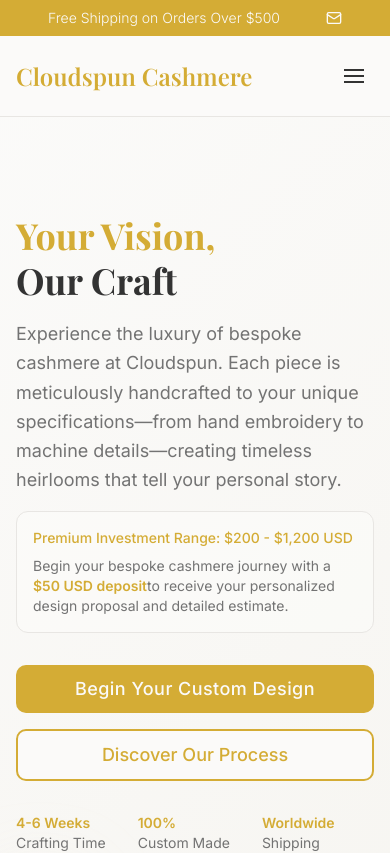
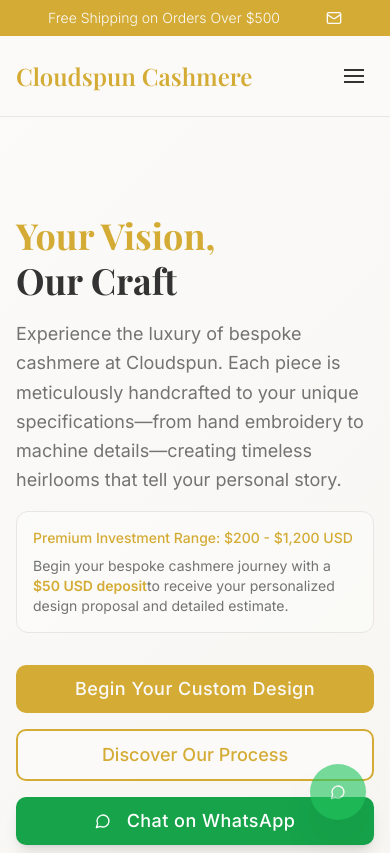
Before and after one commit to AustiAmbhastha/bespoke-cashmere-creations, a React (Vite) app: page / in a window 390 px wide. Shown: the top 853 px of the page. Built offline with nearby package versions, Linux system fonts and the light colour scheme.

Commit message:
Add WhatsApp chat button
Add WhatsApp chat button with provided number.

```diff
--- a/src/App.tsx
+++ b/src/App.tsx
@@ -3,6 +3,7 @@ import { Toaster as Sonner } from "@/components/ui/sonner";
 import { TooltipProvider } from "@/components/ui/tooltip";
 import { QueryClient, QueryClientProvider } from "@tanstack/react-query";
 import { BrowserRouter, Routes, Route } from "react-router-dom";
+import FloatingWhatsApp from "@/components/ui/floating-whatsapp";
 import Index from "./pages/Index";
 import OurCreations from "./pages/OurCreations";
 import BespokeShawls from "./pages/BespokeShawls";
@@ -47,6 +48,7 @@ const App = () => (
           {/* ADD ALL CUSTOM ROUTES ABOVE THE CATCH-ALL "*" ROUTE */}
           <Route path="*" element={<NotFound />} />
         </Routes>
+        <FloatingWhatsApp phoneNumber="+919718807399" />
       </BrowserRouter>
     </TooltipProvider>
   </QueryClientProvider>
--- /dev/null
+++ b/src/components/ui/floating-whatsapp.tsx
@@ -0,0 +1,30 @@
+import { MessageCircle } from "lucide-react";
+import { Button } from "@/components/ui/button";
+
+interface FloatingWhatsAppProps {
+  phoneNumber: string;
+  message?: string;
+}
+
+const FloatingWhatsApp = ({
+  phoneNumber,
+  message = "Hello! I'm interested in your bespoke cashmere services."
+}: FloatingWhatsAppProps) => {
+  const handleWhatsAppClick = () => {
+    const encodedMessage = encodeURIComponent(message);
+    const whatsappUrl = `https://wa.me/${phoneNumber.replace(/[^\d]/g, '')}?text=${encodedMessage}`;
+    window.open(whatsappUrl, '_blank');
+  };
+
+  return (
+    <Button
+      onClick={handleWhatsAppClick}
+      className="fixed bottom-6 right-6 z-50 w-14 h-14 rounded-full bg-green-500 hover:bg-green-600 text-white shadow-2xl hover:shadow-3xl transition-all duration-300 animate-pulse hover:animate-none p-0"
+      size="icon"
+    >
+      <MessageCircle className="w-6 h-6" />
+    </Button>
+  );
+};
+
+export default FloatingWhatsApp;
--- /dev/null
+++ b/src/components/ui/whatsapp-button.tsx
@@ -0,0 +1,33 @@
+import { MessageCircle } from "lucide-react";
+import { Button } from "@/components/ui/button";
+
+interface WhatsAppButtonProps {
+  phoneNumber: string;
+  message?: string;
+  className?: string;
+}
+
+const WhatsAppButton = ({
+  phoneNumber,
+  message = "Hello! I'm interested in your bespoke cashmere services.",
+  className
+}: WhatsAppButtonProps) => {
+  const handleWhatsAppClick = () => {
+    const encodedMessage = encodeURIComponent(message);
+    const whatsappUrl = `https://wa.me/${phoneNumber.replace(/[^\d]/g, '')}?text=${encodedMessage}`;
+    window.open(whatsappUrl, '_blank');
+  };
+
+  return (
+    <Button
+      onClick={handleWhatsAppClick}
+      className={`luxury-button bg-green-600 hover:bg-green-700 text-white shadow-lg hover:shadow-xl transition-all duration-300 ${className}`}
+      size="lg"
+    >
+      <MessageCircle className="w-5 h-5 mr-2" />
+      Chat on WhatsApp
+    </Button>
+  );
+};
+
+export default WhatsAppButton;
--- a/src/pages/CustomInquiry.tsx
+++ b/src/pages/CustomInquiry.tsx
@@ -10,6 +10,7 @@ import { useToast } from "@/hooks/use-toast";
 import TopHeader from "@/components/layout/TopHeader";
 import Header from "@/components/layout/Header";
 import Footer from "@/components/layout/Footer";
+import WhatsAppButton from "@/components/ui/whatsapp-button";
 
 const CustomInquiry = () => {
   const { toast } = useToast();
@@ -247,13 +248,20 @@ const CustomInquiry = () => {
 
                   {/* Submit Button */}
                   <div className="pt-6">
+                    <div className="flex flex-col sm:flex-row gap-4">
                       <Button
                         type="submit"
                         disabled={isSubmitting}
-                      className="luxury-button w-full md:w-auto px-12 py-4 text-lg"
+                        className="luxury-button px-12 py-4 text-lg"
                       >
                         {isSubmitting ? "Processing..." : "Submit & Pay $50 Deposit"}
                       </Button>
+                      <WhatsAppButton
+                        phoneNumber="+919718807399"
+                        message="Hello! I have questions about placing a bespoke cashmere order."
+                        className="px-12 py-4 text-lg"
+                      />
+                    </div>
                     <p className="text-sm text-muted-foreground mt-4">
                       After submitting, you'll be redirected to secure Stripe payment for your $50 deposit.
                       We'll send your personalized estimate within 24 hours.
--- a/src/pages/Index.tsx
+++ b/src/pages/Index.tsx
@@ -4,6 +4,7 @@ import { Card, CardContent } from "@/components/ui/card";
 import TopHeader from "@/components/layout/TopHeader";
 import Header from "@/components/layout/Header";
 import Footer from "@/components/layout/Footer";
+import WhatsAppButton from "@/components/ui/whatsapp-button";
 
 const Index = () => {
   return (
@@ -34,13 +35,14 @@ const Index = () => {
                 </div>
               </div>
 
-              <div className="flex flex-col sm:flex-row gap-4">
+              <div className="flex flex-col sm:flex-row gap-4 justify-center">
                 <Button asChild className="luxury-button text-lg px-8 py-6">
                   <Link to="/inquiry">Begin Your Custom Design</Link>
                 </Button>
                 <Button variant="outline" asChild className="border-2 border-primary text-primary hover:bg-primary hover:text-primary-foreground px-8 py-6 text-lg">
                   <Link to="/process">Discover Our Process</Link>
                 </Button>
+                <WhatsAppButton phoneNumber="+919718807399" className="px-8 py-6 text-lg" />
               </div>
 
               <div className="flex items-center space-x-8 text-sm text-muted-foreground">
```
Lines whose indentation alone changed are shown as unchanged.
